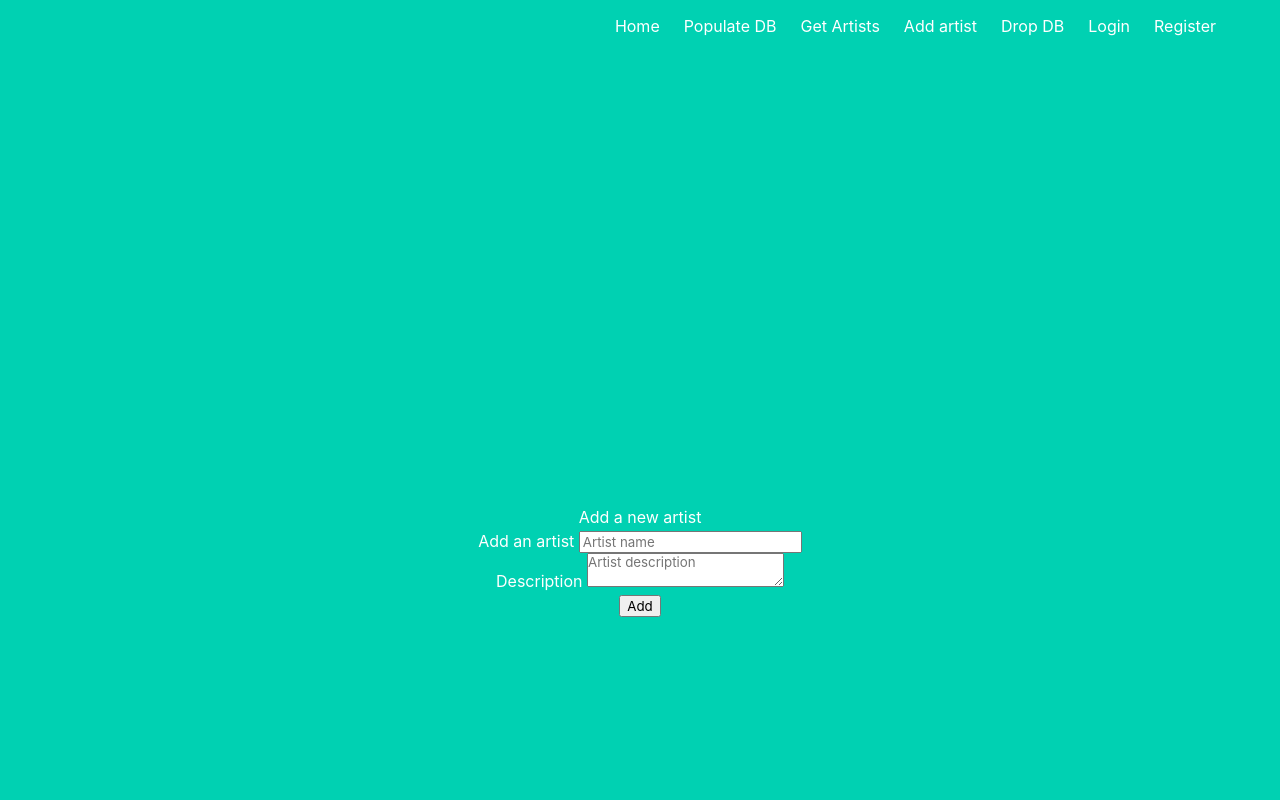
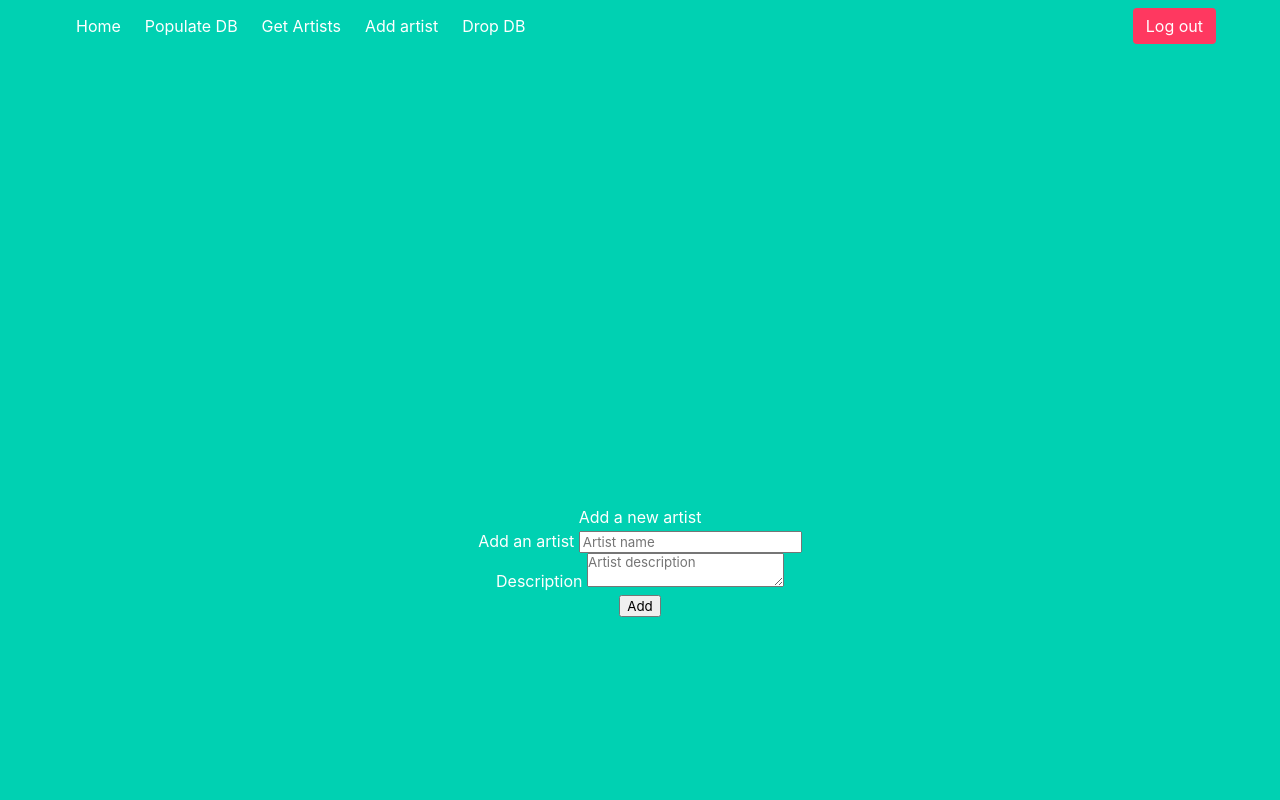
Before and after one commit to OlyRIO/lastfm_clone, a Flask app: page /create in a window 1280 px wide. Run offline with Flask 3, Linux system fonts and the light colour scheme; the visitor is signed in with stand-in values (Sample User, id 1).

Commit message:
Divided navbar buttons for more clarity.

```diff
--- a/templates/base.html
+++ b/templates/base.html
@@ -15,7 +15,7 @@
             <nav class="navbar">
                 <div class="container">
                     <div id="navbarMenuHeroA" class="navbar-menu">
-                        <div class="navbar-end">
+                        <div class="navbar-start">
                             <a href="{{ url_for('index') }}" class="navbar-item">
                                 Home
                             </a>
@@ -31,12 +31,26 @@
                             <a href="{{ url_for('dropdb') }}" class="navbar-item">
                                 Drop DB
                             </a>
-                            <a href="{{ url_for('login') }}" class="navbar-item">
-                              Login
-                            </a>
-                            <a href="{{ url_for('register') }}" class="navbar-item">
-                              Register
-                            </a>
+                        </div>
+                        <div class="navbar-end">
+                            <div class="navbar-item">
+                                <div class="buttons">
+                                    {% if current_user.is_authenticated %}
+                                        <!-- Logout button for logged-in users -->
+                                        <a class="button is-danger" href="/logout">
+                                            Log out
+                                        </a>
+                                    {% else %}
+                                        <!-- Login and Register buttons for guests -->
+                                        <a class="button is-primary" href="/register">
+                                            <strong>Register</strong>
+                                        </a>
+                                        <a class="button is-light" href="/login">
+                                            Log in
+                                        </a>
+                                    {% endif %}
+                                </div>
+                            </div>
                         </div>
                     </div>
                 </div>
```
